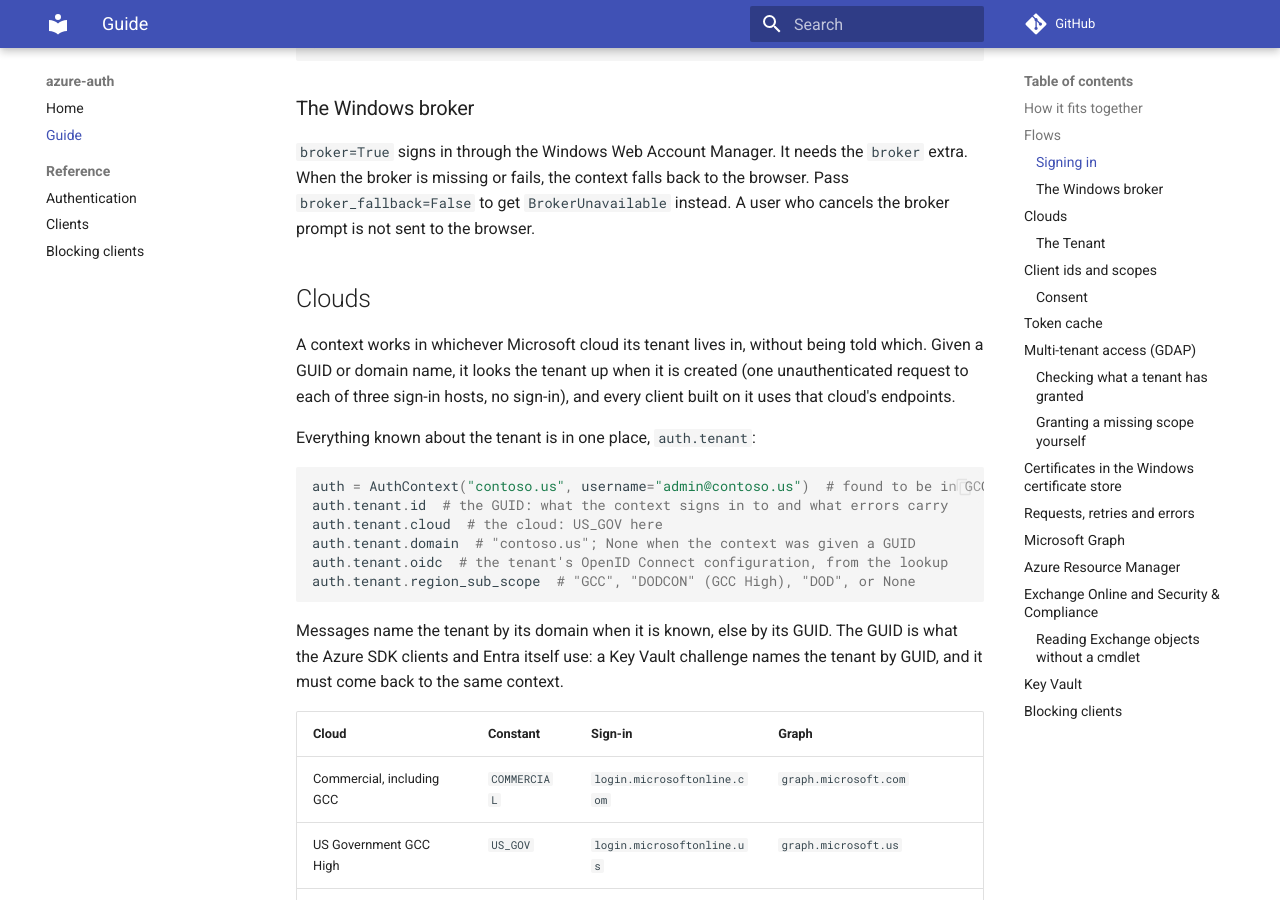
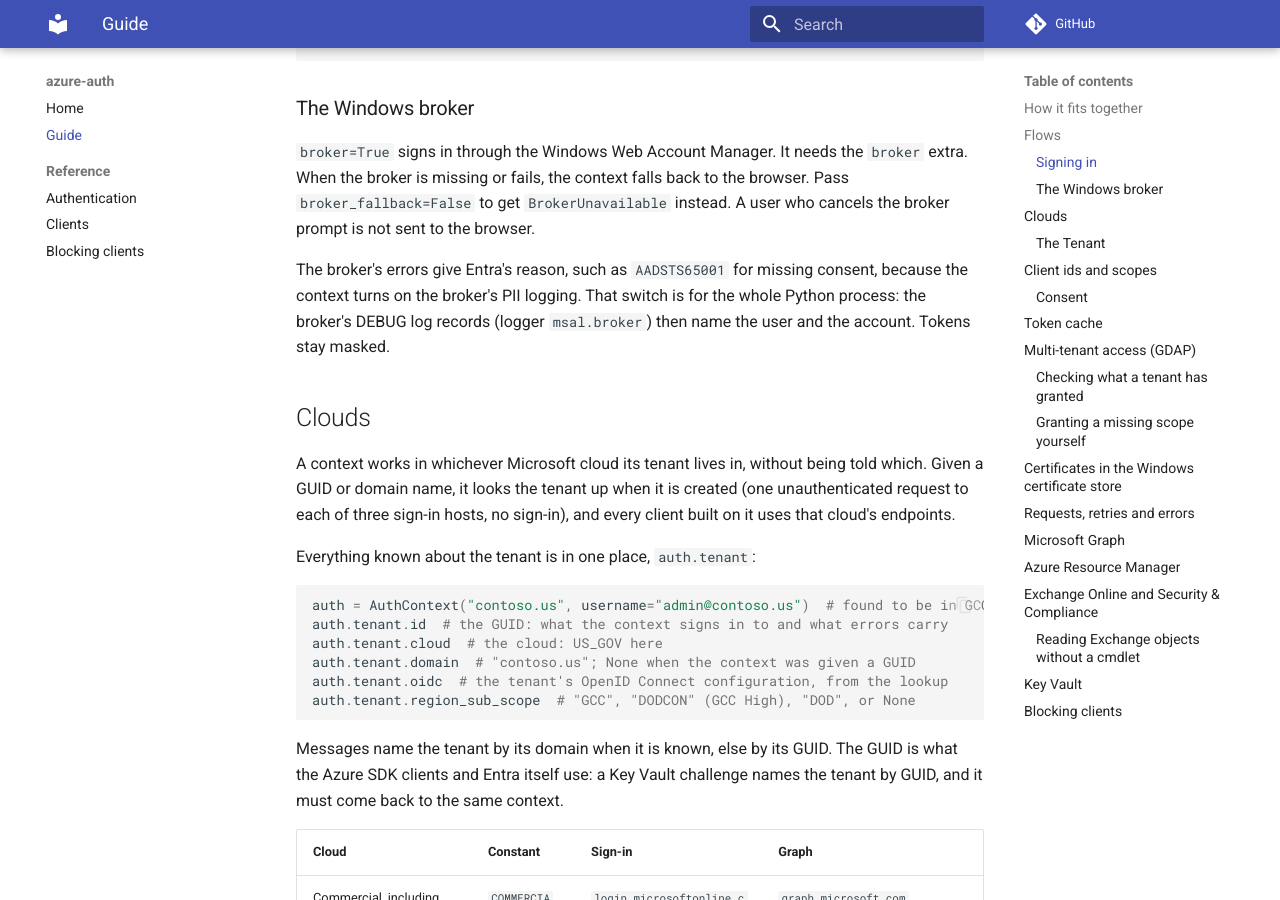
Before and after one commit to DrollRobot/azure-auth, an MkDocs documentation site: the page built from docs/guide.md, in a window 1280 px wide and 900 px high, scrolled down 1520 px. Built offline with MkDocs 1.6.1 and Material for MkDocs 9.7.7, drawn with Linux system fonts in a browser that asks for light colours; comment, search, counter and statistics services are not loaded.

Commit message:
chore(release): prepare 0.5.1
Refresh locked dependencies within their current bounds; no
vulnerabilities reported, and nothing is held back by an upper bound.
Move the unreleased changelog notes into 0.5.1. Note in the guide that
the broker turns on PII logging for the whole process, and what that
adds to its log.

Co-Authored-By: Claude Opus 5.5 <noreply@anthropic.com>

```diff
--- a/docs/guide.md
+++ b/docs/guide.md
@@ -62,6 +62,11 @@ auth = AuthContext(
 When the broker is missing or fails, the context falls back to the browser. Pass
 `broker_fallback=False` to get `BrokerUnavailable` instead. A user who cancels the broker
 prompt is not sent to the browser.
+
+The broker's errors give Entra's reason, such as `AADSTS65001` for missing consent, because the
+context turns on the broker's PII logging. That switch is for the whole Python process: the
+broker's DEBUG log records (logger `msal.broker`) then name the user and the account. Tokens
+stay masked.
 
 ## Clouds
 
```
Also changed, not shown: CHANGELOG.md (+5 -6 lines), 1 other file.
